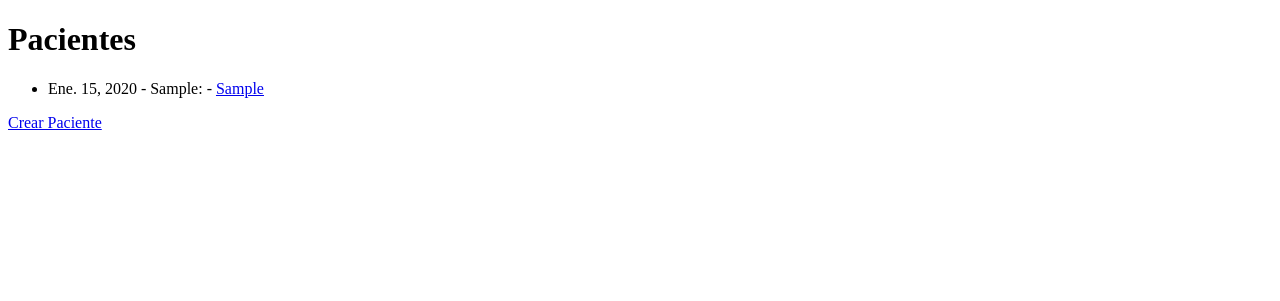
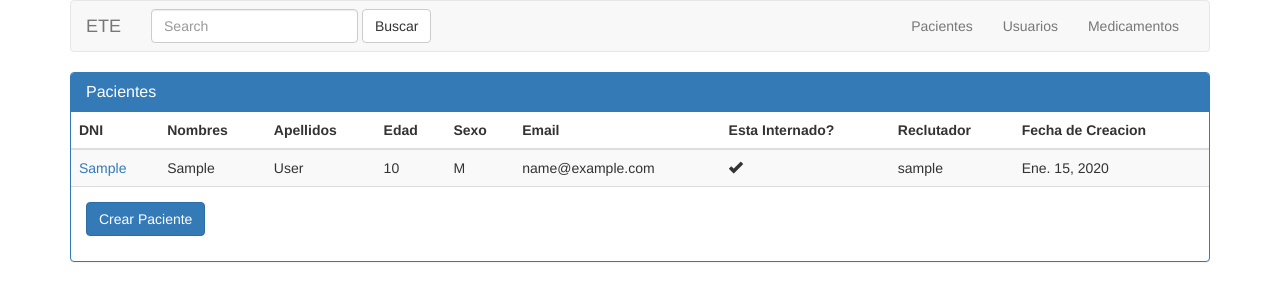
Before and after one commit to dgnest/hospital, a Django app: template hospital/templates/patient/list.html in a window 1280 px wide. Shown: the top 301 px of the page. Run offline with Django 3.2, Linux system fonts and the light colour scheme; the template is opened without the code that fills it: values that come from a table or form of the project are taken from there, others are empty; tables that the repository leaves empty hold one stand-in row (values such as "Sample post"); parts of the project's set-up code (start-up, migrations or seed data) failed here and were passed over; some libraries are stand-ins or nearby versions.

Commit message:
add styles

```diff
--- a/hospital/templates/base.html
+++ b/hospital/templates/base.html
@@ -0,0 +1,68 @@
+{% load staticfiles %}
+
+<!DOCTYPE html>
+<html>
+
+<head>
+  <meta charset="utf-8">
+  <meta http-equiv="X-UA-Compatible" content="IE=edge">
+  <title></title>
+  <!-- Bootstrap -->
+  <link rel="stylesheet" href="http://netdna.bootstrapcdn.com/bootstrap/3.1.1/css/bootstrap.min.css">
+  <!-- FontAwesome -->
+  <link href="http://netdna.bootstrapcdn.com/font-awesome/4.0.3/css/font-awesome.css" rel="stylesheet">
+  <!-- Navbar -->
+  <link href="{% static 'css/navbar.css' %}" rel="stylesheet">
+</head>
+
+<body>
+<div class="container">
+
+  <head>
+    <nav class="navbar navbar-default" role="navigation">
+      <div class="container-fluid">
+
+        <div class="navbar-header">
+          <button type="button" class="navbar-toggle collapsed" data-toggle="collapse" data-target="#bs-example-navbar-collapse-1">
+            <span class="sr-only">Toggle navigation</span>
+            <span class="icon-bar"></span>
+            <span class="icon-bar"></span>
+            <span class="icon-bar"></span>
+          </button>
+          <a class="navbar-brand" href="#">ETE</a>
+        </div>
+
+        <!-- Collect the nav links, forms, and other content for toggling -->
+        <div class="collapse navbar-collapse" id="bs-example-navbar-collapse-1">
+          <form class="navbar-form navbar-left" role="search">
+            <div class="form-group">
+              <input type="text" class="form-control" placeholder="Search">
+            </div>
+            <button type="submit" class="btn btn-default">Buscar</button>
+          </form>
+
+          <ul class="nav navbar-nav navbar-right">
+            <li>
+              <a href="{% url 'patient_app:patients-list' %}">Pacientes</a>
+            </li>
+            <li>
+              <a href="{% url 'user_app:users-list' %}">Usuarios</a>
+            </li>
+            <li>
+              <a href="#">Medicamentos</a>
+            </li>
+          </ul>
+        </div>
+        <!-- /.navbar-collapse -->
+
+      </div>
+    </nav>
+  </head>
+
+  {% block content %}
+  {% endblock content %}
+
+</div>
+</body>
+
+</html>
--- a/hospital/templates/patient/create.html
+++ b/hospital/templates/patient/create.html
@@ -61,6 +61,11 @@
       <input name="cellphone" type="text">
     </p>
 
+    <p>
+      <label for="">is_inpatient</label>
+      <input name="is_inpatient" type="checkbox">
+    </p>
+
     <input type="submit" value="Create" />
   </form>
 
--- a/hospital/templates/patient/detail.html
+++ b/hospital/templates/patient/detail.html
@@ -20,6 +20,7 @@
   <p>email: {{ object.email }}</p>
   <p>telefono: {{ object.telephone }}</p>
   <p>celular: {{ object.cellphone }}</p>
+  <p>Esta Internado: {{ object.is_inpatient }}</p>
   <p>Fecha de Creacion: {{ object.date_joined|date }}</p>
 
   <p>
--- a/hospital/templates/patient/list.html
+++ b/hospital/templates/patient/list.html
@@ -1,32 +1,58 @@
-<!DOCTYPE html>
-<html>
+{% extends "base.html" %}
+{% load staticfiles %}
 
-<head>
-  <meta charset="utf-8">
-  <meta http-equiv="X-UA-Compatible" content="IE=edge">
-  <title></title>
-  <link rel="stylesheet" href="">
-</head>
+{% block content %}
 
-<body>
+<div class="panel panel-primary">
 
-  <h1>Pacientes</h1>
-  <ul>
-    {% for patient in object_list %}
-        <li>
-            {{ patient.date_joined|date }} - {{ patient.first_name }}: - <a href="{% url 'patient_app:patients-detail' patient.dni %}">{{ patient.dni }}</a>
-        </li>
-    {% empty %}
-        <li>No patients yet.</li>
-    {% endfor %}
-  </ul>
+  <div class="panel-heading">
+    <h1 class="panel-title">Pacientes</h1>
+  </div>
 
-  <section>
+
+  <table class="table table-striped">
+    <thead>
+      <tr>
+        <th>DNI</th>
+        <th>Nombres</th>
+        <th>Apellidos</th>
+        <th>Edad</th>
+        <th>Sexo</th>
+        <th>Email</th>
+        <th>Esta Internado?</th>
+        <th>Reclutador</th>
+        <th>Fecha de Creacion</th>
+      </tr>
+    </thead>
+    <tbody>
+      {% for patient in object_list %}
+        <tr>
+          <td><a href="{% url 'patient_app:patients-detail' patient.dni %}">{{ patient.dni }}</a></td>
+          <td>{{ patient.first_name }}</td>
+          <td>{{ patient.last_name }}</td>
+          <td>{{ patient.age }}</td>
+          <td>{{ patient.sex }}</td>
+          <td>{{ patient.email }}</td>
+          <td>
+            {% if patient.is_inpatient %}
+              <span class="glyphicon glyphicon-ok"></span>
+            {% else %}
+              <span class="glyphicon glyphicon-remove"></span>
+            {% endif %}
+          </td>
+          <td>{{ patient.superuser.username }}</td>
+          <td>{{ patient.date_joined|date }}</td>
+        </tr>
+      {% empty %}
+        Aun no hay pacientes!
+      {% endfor %}
+    </tbody>
+  </table>
+
+  <article class="panel-body">
     <p>
-      <a href="{% url 'patient_app:patients-create' %}"> Crear Paciente </a>
+      <a href="{% url 'patient_app:patients-create' %}" class="btn btn-primary"> Crear Paciente </a>
     </p>
-  </section>
+  </article>
 
-</body>
-
-</html>
+{% endblock content %}
--- a/hospital/templates/patient/update.html
+++ b/hospital/templates/patient/update.html
@@ -61,6 +61,11 @@
       <input name="cellphone" type="text" value="{{ patient.cellphone }}">
     </p>
 
+    <p>
+      <label for="">is_inpatient</label>
+      <input name="is_inpatient" type="checkbox" value="{{ patient.is_inpatient }}" {% if patient.is_inpatient %} checked {% endif %}>
+    </p>
+
     <input type="submit" value="Update" />
   </form>
 
```
Also changed, not shown: hospital/templates/expose_the_user/list.html (+43 -24 lines).
